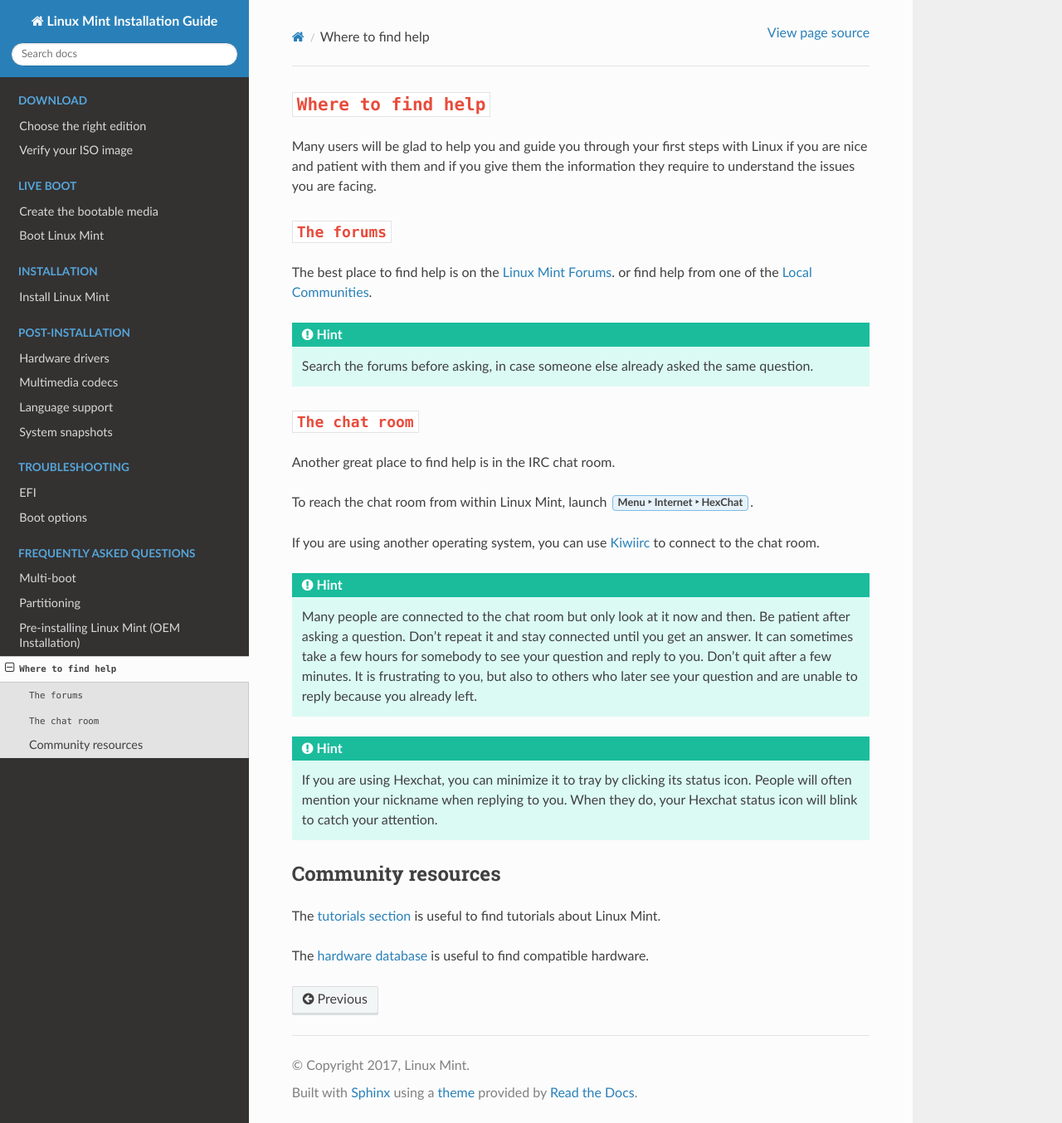
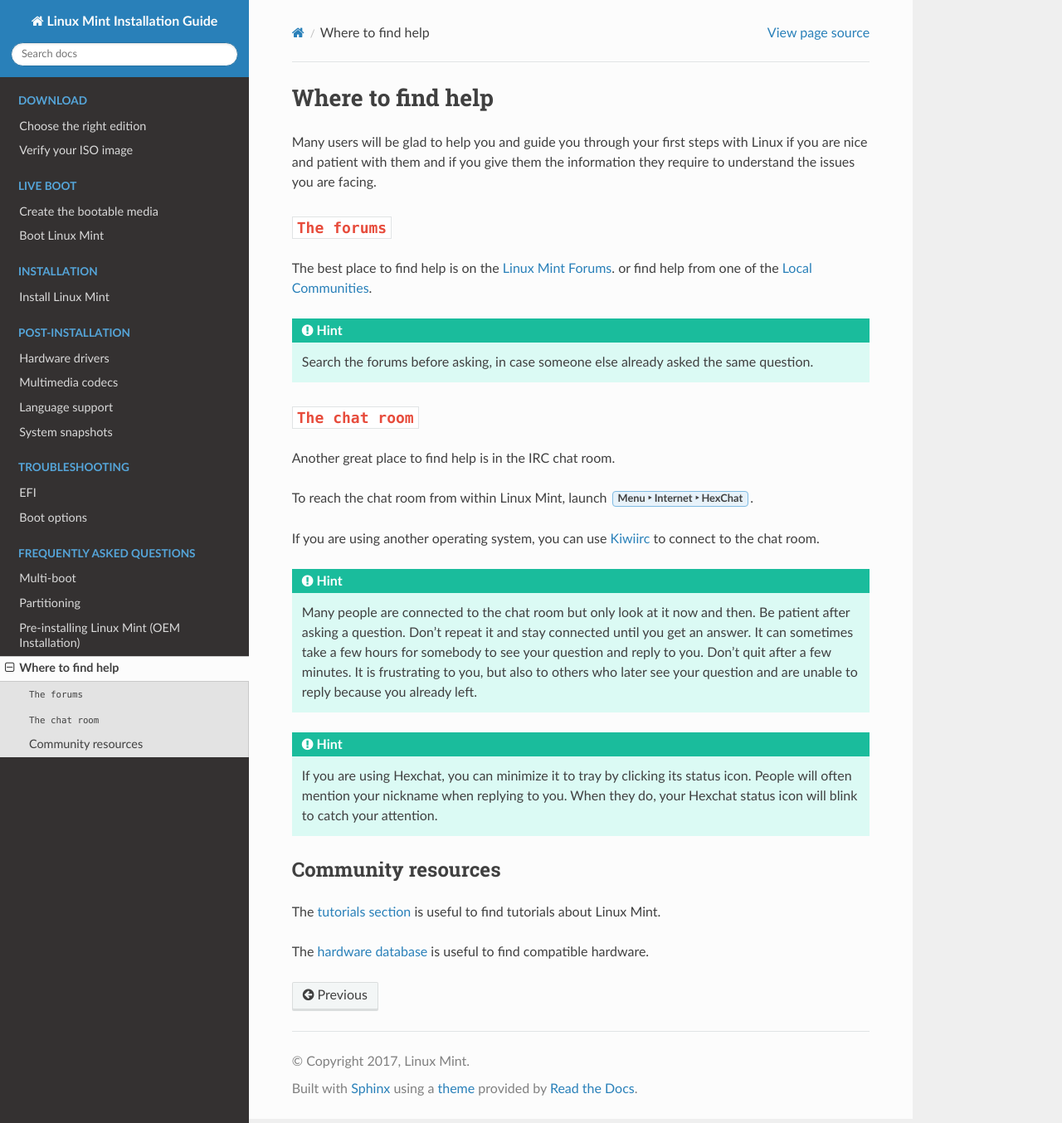
Before and after one commit to French77/doc-installation-guide, a Sphinx documentation site: the page built from docs/help.rst, in a window 1280 px wide and 1354 px high. Shown: the whole window at 83% size. Built offline with Sphinx 7.4.7 and the Read the Docs theme 2.0.0, drawn with Linux system fonts in a browser that asks for light colours.

```diff
--- a/docs/help.rst
+++ b/docs/help.rst
@@ -1,4 +1,4 @@
-``Where to find help``
+Where to find help
 ==================
 
 Many users will be glad to help you and guide you through your first steps with Linux if you are nice and patient with them and if you give them the information they require to understand the issues you are facing.
```
